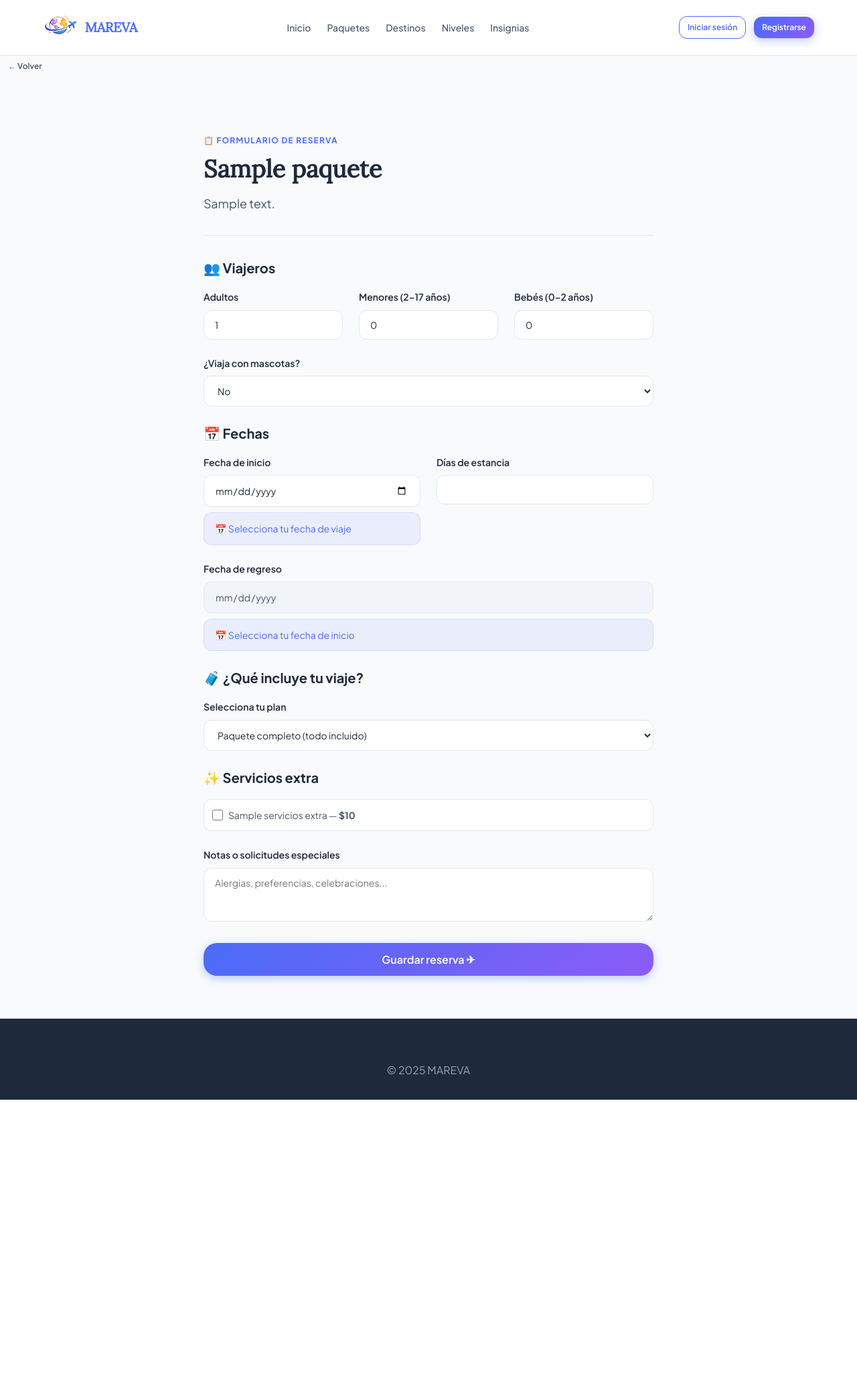
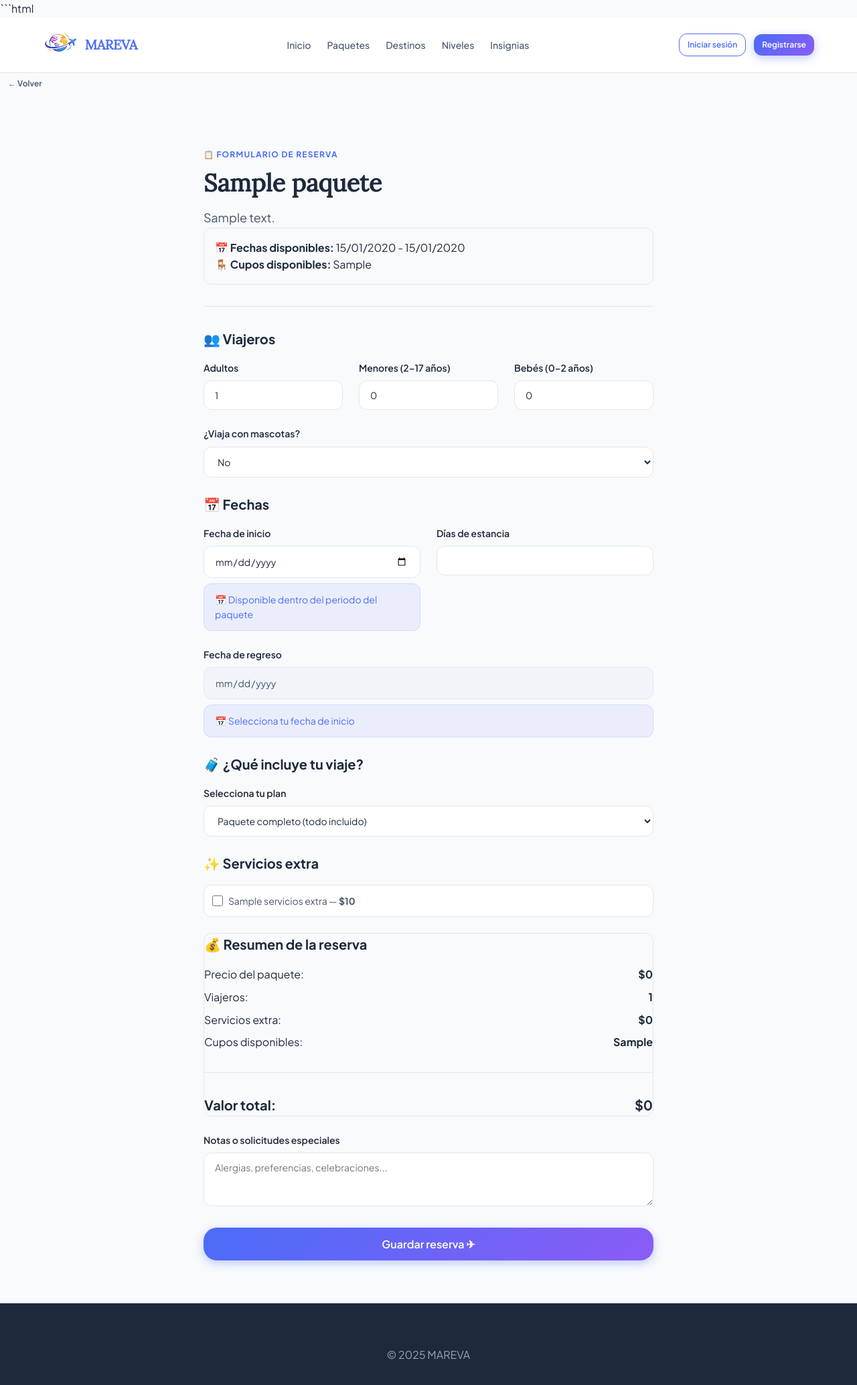
Before and after one commit to nicollvaleriasabogal9-eng/PROYECTO_MAREVA, a Flask app: template Proyecto Mareva/frontend/templates/cliente/reserva.html in a window 1280 px wide. Shown: the whole page at 67% size. Before the commit the page ends 1642 px from the top, so only its background shows below. Run offline with Flask 3, Linux system fonts and the light colour scheme; the template is opened without the code that fills it: most values are stand-ins (such as "Sample title", 1, 10 or a date in 2020); some libraries are stand-ins or nearby versions.

Commit message:
Update reserva.html

````diff
--- a/Proyecto Mareva/frontend/templates/cliente/reserva.html
+++ b/Proyecto Mareva/frontend/templates/cliente/reserva.html
@@ -1,3 +1,4 @@
+```html
 {% extends "base.html" %}
 
 {% block content %}
@@ -11,15 +12,33 @@
 
     <p class="section-label">📋 Formulario de reserva</p>
 
-    <h1 class="section-title">{{ paquete.nombre }}</h1>
+    <h1 class="section-title">
+      {{ paquete.nombre }}
+    </h1>
 
     <p class="section-desc">
       {{ paquete.descripcion }}
     </p>
 
+    {% if error %}
+    <div style="background:#fee2e2;border:1px solid #fecaca;color:#991b1b;padding:var(--space-4);border-radius:var(--radius-md);margin-bottom:var(--space-6)">
+      {{ error }}
+    </div>
+    {% endif %}
+
+    <div style="background:var(--gray-50);border:1px solid var(--gray-200);border-radius:var(--radius-md);padding:var(--space-4);margin-bottom:var(--space-6)">
+      <strong>📅 Fechas disponibles:</strong>
+      {{ paquete.fecha_inicio.strftime('%d/%m/%Y') if paquete.fecha_inicio else 'Sin fecha inicial' }}
+      -
+      {{ paquete.fecha_fin.strftime('%d/%m/%Y') if paquete.fecha_fin else 'Sin fecha final' }}
+      <br>
+      <strong>🪑 Cupos disponibles:</strong>
+      {{ paquete.cupos_disponibles }}
+    </div>
+
     <div class="divider"></div>
 
-    <form method="POST" action="{{ url_for('confirmar_reserva') }}">
+    <form method="POST" action="{{ url_for('confirmar_reserva') }}" id="form-reserva">
 
       <input type="hidden" name="paquete" value="{{ paquete.slug }}">
 
@@ -35,6 +54,7 @@
           <input
             type="number"
             name="adultos"
+            id="adultos"
             class="form-input"
             min="1"
             value="1"
@@ -48,6 +68,7 @@
           <input
             type="number"
             name="menores"
+            id="menores"
             class="form-input"
             min="0"
             value="0"
@@ -60,6 +81,7 @@
           <input
             type="number"
             name="bebes"
+            id="bebes"
             class="form-input"
             min="0"
             value="0"
@@ -75,15 +97,8 @@
         </label>
 
         <select name="mascotas" class="form-select">
-
-          <option value="no">
-            No
-          </option>
-
-          <option value="si">
-            Sí
-          </option>
-
+          <option value="no">No</option>
+          <option value="si">Sí</option>
         </select>
 
       </div>
@@ -103,12 +118,15 @@
           <input
             type="date"
             name="fecha_inicio"
+            id="fecha_inicio"
             class="form-input"
+            min="{{ paquete.fecha_inicio.strftime('%Y-%m-%d') if paquete.fecha_inicio else '' }}"
+            max="{{ paquete.fecha_fin.strftime('%Y-%m-%d') if paquete.fecha_fin else '' }}"
             required
           >
 
           <div class="fecha-info">
-            📅 Selecciona tu fecha de viaje
+            📅 Disponible dentro del periodo del paquete
           </div>
 
         </div>
@@ -122,9 +140,11 @@
           <input
             type="number"
             name="dias"
+            id="dias"
             class="form-input"
             min="1"
             value="{{ paquete.duracion_dias }}"
+            readonly
             required
           >
 
@@ -141,14 +161,12 @@
         <input
           type="date"
           name="fecha_regreso"
+          id="fecha_regreso"
           class="form-input fecha-regreso"
           readonly
         >
 
-        <div
-          id="fecha-regreso-texto"
-          class="fecha-info"
-        >
+        <div id="fecha-regreso-texto" class="fecha-info">
           📅 Selecciona tu fecha de inicio
         </div>
 
@@ -209,6 +227,8 @@
             type="checkbox"
             name="extras"
             value="{{ s.nombre }}"
+            data-precio="{{ s.precio }}"
+            class="extra-checkbox"
           >
 
           <span>
@@ -225,6 +245,41 @@
       </div>
 
       {% endif %}
+
+      <div style="background:var(--gray-50);border:1px solid var(--gray-200);border-radius:var(--radius-md);padding:var(--space-5);margin-bottom:var(--space-6)">
+
+        <h2 style="font-size:var(--text-xl);margin-bottom:var(--space-4)">
+          💰 Resumen de la reserva
+        </h2>
+
+        <div style="display:flex;justify-content:space-between;margin-bottom:var(--space-2)">
+          <span>Precio del paquete:</span>
+          <strong id="precio-paquete">$0</strong>
+        </div>
+
+        <div style="display:flex;justify-content:space-between;margin-bottom:var(--space-2)">
+          <span>Viajeros:</span>
+          <strong id="cantidad-viajeros">1</strong>
+        </div>
+
+        <div style="display:flex;justify-content:space-between;margin-bottom:var(--space-2)">
+          <span>Servicios extra:</span>
+          <strong id="precio-extras">$0</strong>
+        </div>
+
+        <div style="display:flex;justify-content:space-between;margin-bottom:var(--space-2)">
+          <span>Cupos disponibles:</span>
+          <strong>{{ paquete.cupos_disponibles }}</strong>
+        </div>
+
+        <div class="divider"></div>
+
+        <div style="display:flex;justify-content:space-between;font-size:var(--text-xl)">
+          <strong>Valor total:</strong>
+          <strong id="valor-total">$0</strong>
+        </div>
+
+      </div>
 
       <div class="form-group" style="margin-bottom:var(--space-8)">
 
@@ -254,6 +309,13 @@
   </div>
 </main>
 
+<script>
+  const precioPaquete = Number("{{ paquete.precio }}");
+  const duracionPaquete = Number("{{ paquete.duracion_dias }}");
+  const cuposDisponibles = Number("{{ paquete.cupos_disponibles }}");
+</script>
+
 <script src="{{ url_for('static', filename='js/reserva.js') }}"></script>
 
 {% endblock %}
+```
````
